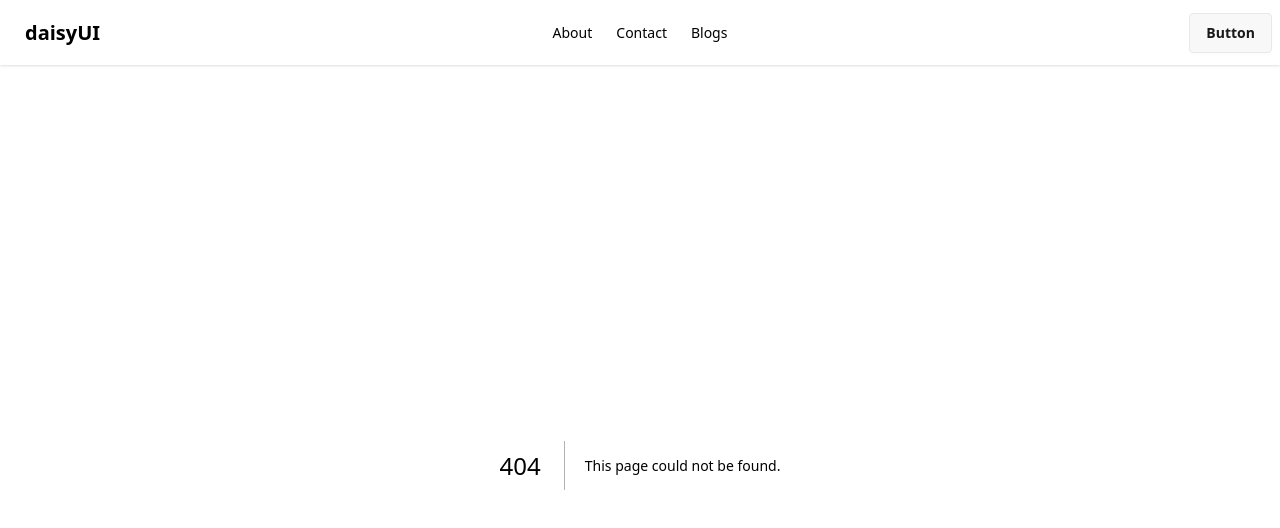
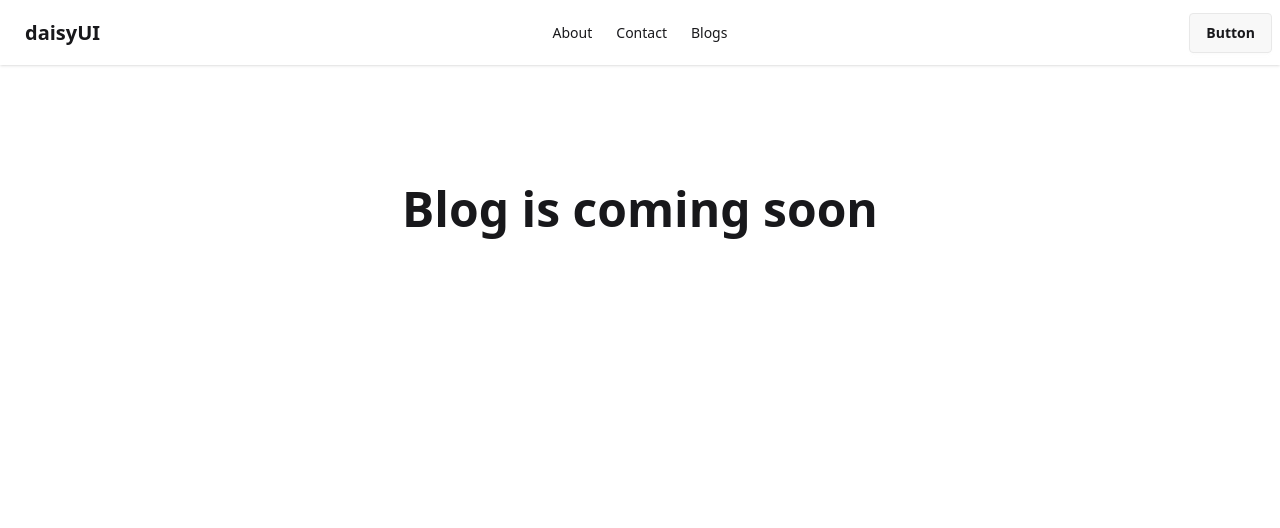
Before and after one commit to ruhul2003/First-Next-JS-Practices, a Next.js app: page /blogs/1 in a window 1280 px wide. Before the commit this address had no page. Shown: the top 528 px of the page. Built offline with nearby package versions, Linux system fonts and the light colour scheme.

Commit message:
Dynamic route

```diff
--- /dev/null
+++ b/src/app/blogs/[blogId]/page.jsx
@@ -0,0 +1,11 @@
+import React from 'react';
+
+const page = () => {
+    return (
+        <div>
+            <h1 className="text-5xl font-bold text-center mt-30">Blog is coming soon</h1>
+        </div>
+    );
+};
+
+export default page;
```
